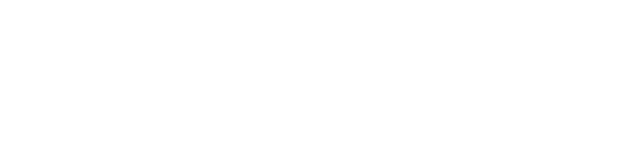
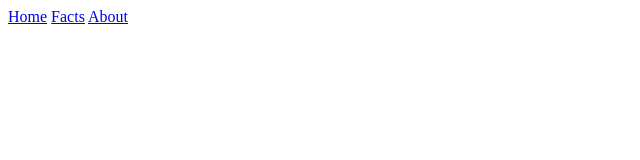
Before and after one commit to najibmahmud-netizen/cat-fact2, a website: page about.html in a window 1280 px wide. Shown: the whole page, without its empty margins (0-640 px from the left). Drawn offline with Linux system fonts and the light colour scheme.

Commit message:
limk message

```diff
--- a/about.html
+++ b/about.html
@@ -5,3 +5,10 @@
 <title>About - Cat Facts</title>
 <link rel="stylesheet" href="style.css">
 </head>
+<body>
+
+<nav class="navbar">
+<a href="index.html">Home</a>
+<a href="facts.html">Facts</a>
+<a href="about.html">About</a>
+</nav>
```
